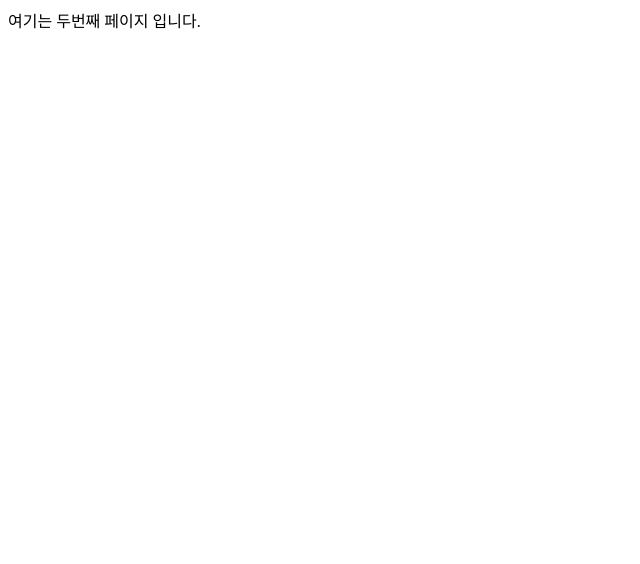
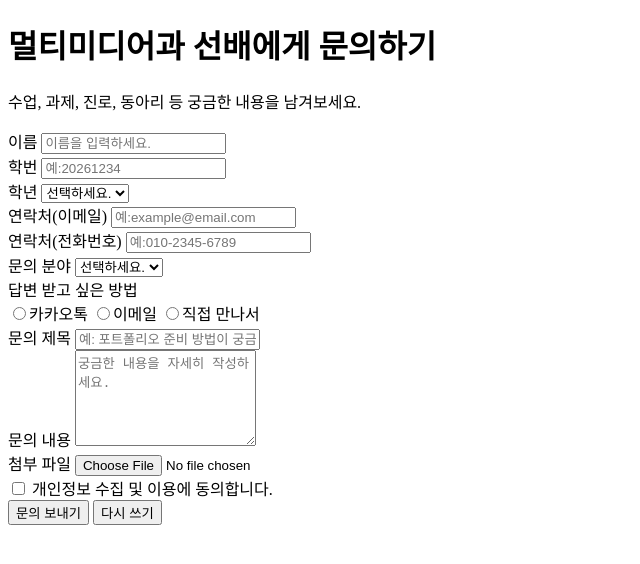
Before and after one commit to ghong77/myminiweb, a plain HTML site: page page2.html in a window 1280 px wide. Shown: the whole page, without its empty margins (0-640 px from the left). Drawn offline with Linux system fonts and the light colour scheme.

Commit message:
Add files via upload

```diff
--- a/page2.html
+++ b/page2.html
@@ -3,9 +3,90 @@
 <head>
     <meta charset="UTF-8">
     <meta name="viewport" content="width=device-width, initial-scale=1.0">
-    <title>두번째 페이지</title>
+    <title>상담 문의</title>
 </head>
 <body>
-    여기는 두번째 페이지 입니다.
+    <h1>멀티미디어과 선배에게 문의하기</h1>
+    <p>수업, 과제, 진로, 동아리 등 궁금한 내용을 남겨보세요.</p>
+
+    <form action="#" method="get">
+
+        <div>
+            <label for="username">이름</label>
+            <input type="text" placeholder="이름을 입력하세요." name="username">
+        </div>
+
+        <div>
+            <label for="student-id">학번</label>
+            <input type="text" placeholder="예:20261234" name="student-id">
+        </div>
+
+        <div>
+            <label>학년</label>
+            <select name="grade">
+                <option value="">선택하세요.</option>
+                <option value="1">1학년</option>
+                <option value="2">2학년</option>
+                <option value="3">3학년</option>
+            </select>
+        </div>
+
+        <div>
+            <label for="email">연락처(이메일)</label>
+            <input type="email" placeholder="예:example@email.com" name="email">
+        </div>
+
+        <div>
+            <label for="phone">연락처(전화번호)</label>
+            <input type="tel" placeholder="예:010-2345-6789" name="phone">
+        </div>
+
+        <div>
+            <label for="category">문의 분야</label>
+            <select name="category">
+                <option value="">선택하세요.</option>
+                <option value="class">수업</option>
+                <option value="assignment">과제</option>
+                <option value="portfolio">포트폴리오</option>
+                <option value="career">진로</option>
+                <option value="club">동아리</option>
+            </select>
+        </div>
+
+        <div>
+            <label>답변 받고 싶은 방법</label>
+            <br>
+            <label><input type="radio" name="reply" value="kakao">카카오톡</label>
+            <label><input type="radio" name="reply" value="email">이메일</label>
+            <label><input type="radio" name="reply" value="offline">직접 만나서</label>
+        </div>
+
+        <div>
+            <label for="title">문의 제목</label>
+            <input type="text" name="title" placeholder="예: 포트폴리오 준비 방법이 궁금해요">
+        </div>
+
+        <div>
+            <label for="content">문의 내용</label>
+            <textarea name="content" placeholder="궁금한 내용을 자세히 작성하세요." rows="6"></textarea>
+        </div>
+
+        <div>
+            <label for="file">첨부 파일</label>
+            <input type="file" name="file">
+        </div>
+
+        <div>
+            <label>
+                <input type="checkbox" name="agree">
+                개인정보 수집 및 이용에 동의합니다.
+            </label>
+        </div>
+
+        <div>
+            <input type="submit" value="문의 보내기">
+            <input type="reset" value="다시 쓰기">
+        </div>
+    </form>
 </body>
 </html>
```
Also changed, not shown: index.html (+22 -11 lines).
